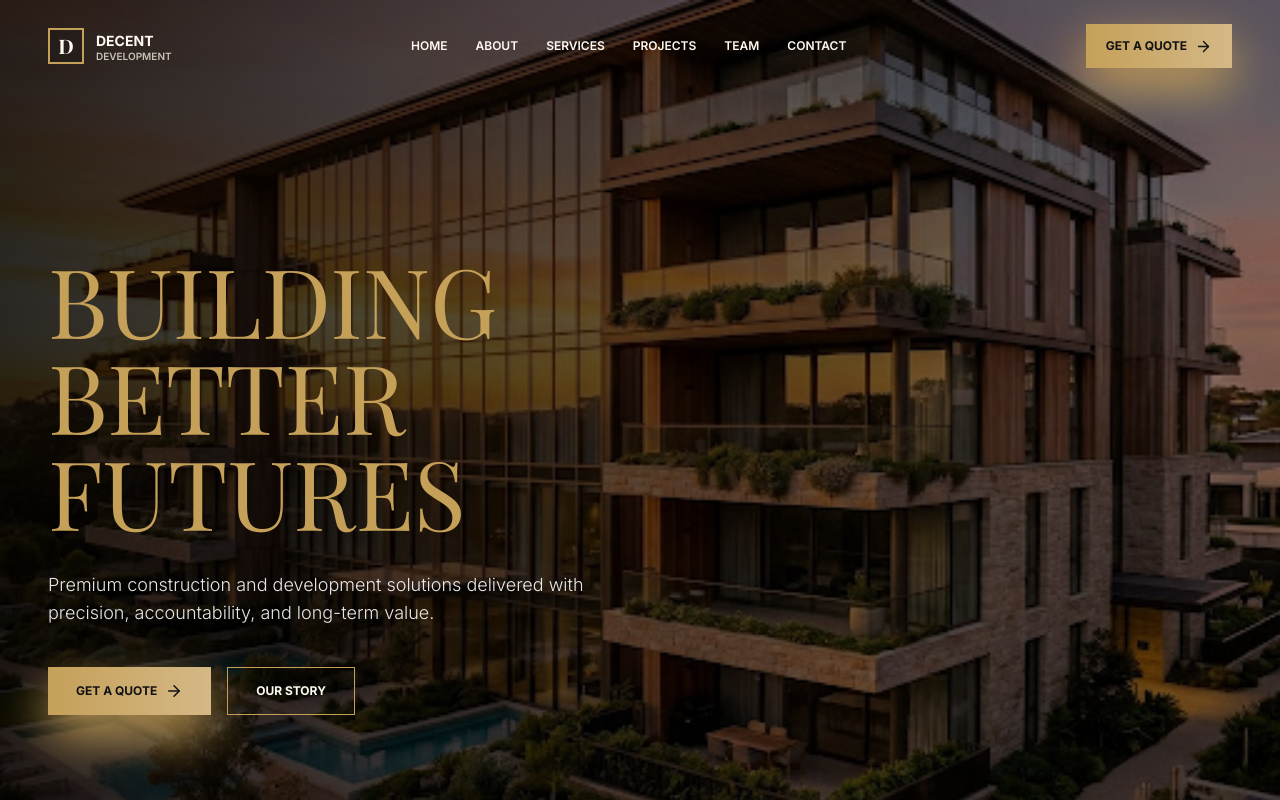
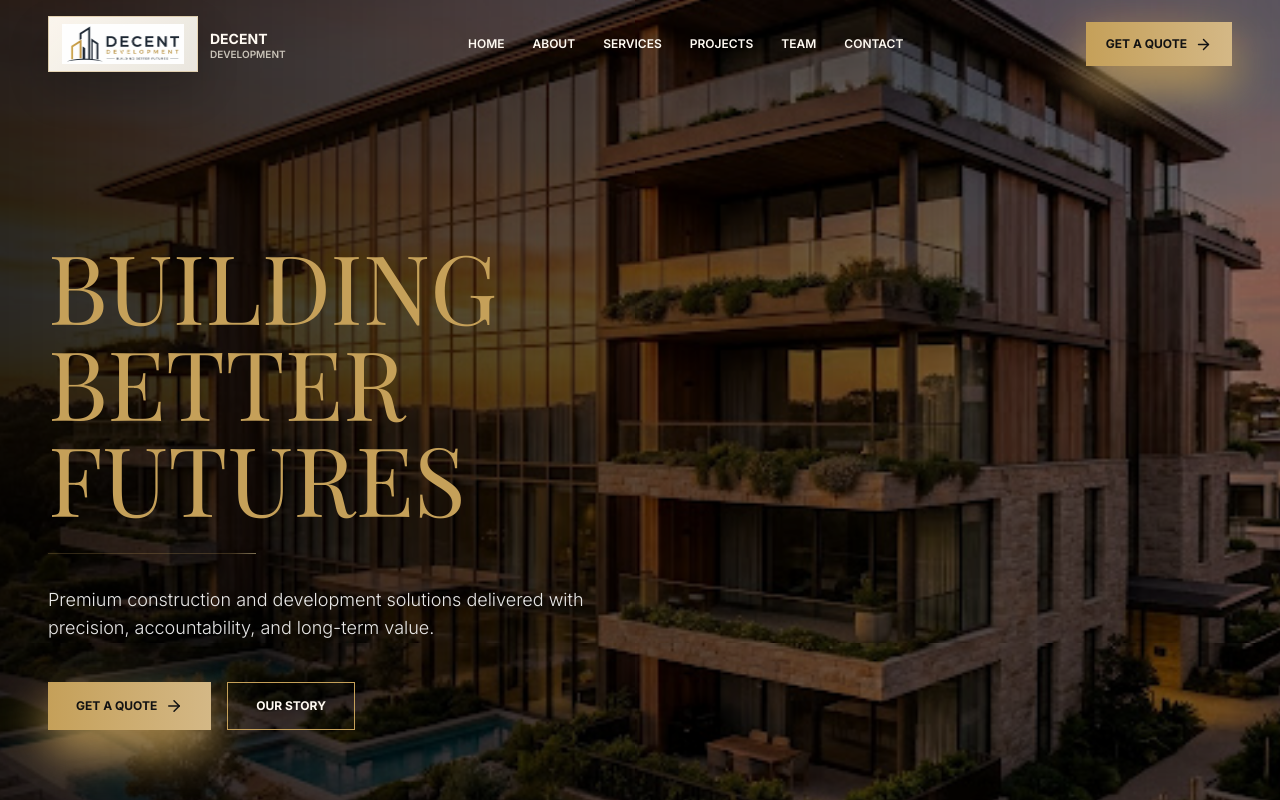
Before and after one commit to abubakerasif202/decent-development, a React (Vite) app: page / in a window 1280 px wide. Shown: the top 800 px of the page. Built offline with nearby package versions, Linux system fonts and the light colour scheme.

Commit message:
Add premium animations and logo integration

```diff
--- a/src/App.jsx
+++ b/src/App.jsx
@@ -35,7 +35,7 @@ function App() {
   return (
     <>
       <IntroAnimation logo={assets.logo} />
-      <Header company={company} />
+      <Header company={company} logo={assets.logo} />
       <main>
         <Hero company={company} />
         <About />
@@ -44,7 +44,7 @@ function App() {
         <Team assets={assets.team} />
         <Contact company={company} />
       </main>
-      <Footer company={company} />
+      <Footer company={company} logo={assets.logo} />
     </>
   )
 }
--- a/src/components/About.jsx
+++ b/src/components/About.jsx
@@ -7,7 +7,7 @@ export default function About() {
     <section id="about" className="bg-porcelain py-16 text-ink sm:py-20" aria-labelledby="about-title">
       <div className="section-shell grid gap-12 lg:grid-cols-[0.95fr_1.05fr] lg:items-start">
         <motion.div
-          initial={reducedMotion ? false : { opacity: 1, y: 24 }}
+          initial={reducedMotion ? false : { opacity: 0, y: 24 }}
           whileInView={reducedMotion ? undefined : { opacity: 1, y: 0 }}
           viewport={{ once: true, amount: 0.35 }}
           transition={{ duration: 0.55, ease: 'easeOut' }}
@@ -20,7 +20,7 @@ export default function About() {
         </motion.div>
 
         <motion.div
-          initial={reducedMotion ? false : { opacity: 1, y: 24 }}
+          initial={reducedMotion ? false : { opacity: 0, y: 24 }}
           whileInView={reducedMotion ? undefined : { opacity: 1, y: 0 }}
           viewport={{ once: true, amount: 0.35 }}
           transition={{ duration: 0.55, delay: 0.08, ease: 'easeOut' }}
--- a/src/components/Contact.jsx
+++ b/src/components/Contact.jsx
@@ -32,7 +32,7 @@ export default function Contact({ company }) {
     <section id="contact" className="bg-ink py-20 text-ivory sm:py-24" aria-labelledby="contact-title">
       <div className="section-shell grid gap-12 lg:grid-cols-[0.9fr_1.1fr] lg:items-start">
         <motion.div
-          initial={reducedMotion ? false : { opacity: 1, y: 24 }}
+          initial={reducedMotion ? false : { opacity: 0, y: 24 }}
           whileInView={reducedMotion ? undefined : { opacity: 1, y: 0 }}
           viewport={{ once: true, amount: 0.35 }}
           transition={{ duration: 0.55, ease: 'easeOut' }}
@@ -80,7 +80,7 @@ export default function Contact({ company }) {
 
         <motion.div
           className="pt-2"
-          initial={reducedMotion ? false : { opacity: 1, y: 24 }}
+          initial={reducedMotion ? false : { opacity: 0, y: 24 }}
           whileInView={reducedMotion ? undefined : { opacity: 1, y: 0 }}
           viewport={{ once: true, amount: 0.35 }}
           transition={{ duration: 0.55, delay: 0.08, ease: 'easeOut' }}
--- a/src/components/Footer.jsx
+++ b/src/components/Footer.jsx
@@ -1,3 +1,5 @@
+import { motion, useReducedMotion } from 'framer-motion'
+
 const quickLinks = [
   ['Home', '#home'],
   ['About', '#about'],
@@ -13,30 +15,43 @@ const serviceLinks = [
   ['Consulting', '#services'],
 ]
 
-function BrandMark({ company }) {
+function BrandMark({ company, logo }) {
   return (
-    <span className="flex items-center gap-3">
-      <span className="grid h-8 w-8 place-items-center border border-gold font-display text-lg font-bold text-ivory">
-        D
+    <span className="flex items-center gap-4">
+      <span className="logo-frame h-14 w-[150px]">
+        <img
+          src={logo}
+          alt="DECENT Development logo"
+          className="h-full w-full object-contain"
+          decoding="async"
+          loading="lazy"
+        />
       </span>
       <span className="leading-none">
         <span className="block text-sm font-bold uppercase text-ivory">DECENT</span>
-        <span className="block text-[8px] font-semibold uppercase text-smoke">Development</span>
+        <span className="block text-[10px] font-semibold uppercase text-smoke">Development</span>
       </span>
       <span className="sr-only">{company.name}</span>
     </span>
   )
 }
 
-export default function Footer({ company }) {
+export default function Footer({ company, logo }) {
+  const reducedMotion = useReducedMotion()
   const year = new Date().getFullYear()
 
   return (
-    <footer className="bg-ink text-ivory">
+    <motion.footer
+      className="bg-ink text-ivory"
+      initial={reducedMotion ? false : { opacity: 0, y: 20 }}
+      whileInView={reducedMotion ? undefined : { opacity: 1, y: 0 }}
+      viewport={{ once: true, amount: 0.2 }}
+      transition={{ duration: 0.6, ease: 'easeOut' }}
+    >
       <div className="section-shell border-t border-graphite py-12">
         <div className="grid gap-10 md:grid-cols-[1fr_0.7fr_0.7fr_0.9fr] md:items-start">
           <div>
-            <BrandMark company={company} />
+            <BrandMark company={company} logo={logo} />
           </div>
 
           <div>
@@ -93,6 +108,6 @@ export default function Footer({ company }) {
       <div className="pb-8 text-center text-[10px] uppercase text-stone">
         &copy; {year} {company.name}. All rights reserved.
       </div>
-    </footer>
+    </motion.footer>
   )
 }
--- a/src/components/Header.jsx
+++ b/src/components/Header.jsx
@@ -11,13 +11,18 @@ const navItems = [
   ['Contact', '#contact'],
 ]
 
-function BrandMark({ company }) {
+function BrandMark({ company, logo }) {
   return (
     <span className="flex items-center gap-3">
-      <span className="grid h-9 w-9 place-items-center border-2 border-gold bg-ink/25 font-display text-xl font-bold text-ivory">
-        D
+      <span className="logo-frame h-12 w-[118px] sm:h-14 sm:w-[150px]">
+        <img
+          src={logo}
+          alt="DECENT Development logo"
+          className="h-full w-full object-contain"
+          decoding="async"
+        />
       </span>
-      <span className="leading-none">
+      <span className="hidden leading-none sm:block">
         <span className="block text-sm font-bold uppercase text-ivory">DECENT</span>
         <span className="block text-[10px] font-semibold uppercase text-smoke">Development</span>
       </span>
@@ -26,9 +31,18 @@ function BrandMark({ company }) {
   )
 }
 
-export default function Header({ company }) {
+export default function Header({ company, logo }) {
   const [open, setOpen] = useState(false)
+  const [scrolled, setScrolled] = useState(false)
   const reducedMotion = useReducedMotion()
+
+  useEffect(() => {
+    const updateScrolled = () => setScrolled(window.scrollY > 24)
+
+    updateScrolled()
+    window.addEventListener('scroll', updateScrolled, { passive: true })
+    return () => window.removeEventListener('scroll', updateScrolled)
+  }, [])
 
   useEffect(() => {
     const closeOnWideScreen = () => {
@@ -48,11 +62,21 @@ export default function Header({ company }) {
   }, [open])
 
   return (
-    <header className="absolute left-0 top-0 z-50 w-full bg-transparent px-0 py-4 sm:py-6">
+    <motion.header
+      className="fixed left-0 top-0 z-50 w-full px-0 py-3 transition-shadow duration-300 sm:py-4"
+      initial={false}
+      animate={{
+        backgroundColor: scrolled || open ? 'rgba(18, 18, 18, 0.9)' : 'rgba(18, 18, 18, 0)',
+        backdropFilter: scrolled || open ? 'blur(18px)' : 'blur(0px)',
+        borderBottomColor: scrolled || open ? 'rgba(197, 160, 89, 0.18)' : 'rgba(197, 160, 89, 0)',
+      }}
+      transition={{ duration: reducedMotion ? 0.01 : 0.28, ease: 'easeOut' }}
+      style={{ borderBottomWidth: 1, borderBottomStyle: 'solid' }}
+    >
       <div className="section-shell">
         <div className="flex items-center justify-between gap-4">
           <a href="#home" className="focus-ring rounded-sm" aria-label={`${company.name} home`}>
-            <BrandMark company={company} />
+            <BrandMark company={company} logo={logo} />
           </a>
 
           <nav className="hidden items-center gap-7 md:flex" aria-label="Primary navigation">
@@ -60,7 +84,7 @@ export default function Header({ company }) {
               <a
                 key={label}
                 href={href}
-                className="focus-ring rounded-sm text-xs font-semibold uppercase text-ivory transition-colors duration-200 hover:text-gold"
+                className="nav-link focus-ring rounded-sm text-xs font-semibold uppercase text-ivory transition-colors duration-200 hover:text-gold"
               >
                 {label}
               </a>
@@ -103,7 +127,7 @@ export default function Header({ company }) {
               transition={{ duration: reducedMotion ? 0.01 : 0.28, ease: 'easeOut' }}
             >
               <div className="flex items-center justify-between gap-4">
-                <BrandMark company={company} />
+                <BrandMark company={company} logo={logo} />
                 <button
                   type="button"
                   className="focus-ring inline-flex min-h-11 min-w-11 items-center justify-center border border-gold/25 text-ivory"
@@ -145,6 +169,6 @@ export default function Header({ company }) {
           ) : null}
         </AnimatePresence>
       </div>
-    </header>
+    </motion.header>
   )
 }
--- a/src/components/Hero.jsx
+++ b/src/components/Hero.jsx
@@ -10,7 +10,7 @@ export default function Hero({ company }) {
       <img
         src={heroBuilding}
         alt="Luxury residential development at sunset"
-        className="absolute inset-0 h-full w-full object-cover"
+        className="hero-cinematic absolute inset-0 h-full w-full object-cover"
         decoding="async"
         fetchPriority="high"
       />
@@ -18,28 +18,43 @@ export default function Hero({ company }) {
       <div className="absolute inset-y-0 left-0 w-full bg-gradient-to-r from-black/70 via-black/30 to-transparent" />
 
       <div className="section-shell relative z-10 pt-24">
-        <motion.div
-          initial={reducedMotion ? false : { opacity: 0, y: 28 }}
-          animate={reducedMotion ? undefined : { opacity: 1, y: 0 }}
-          transition={{ duration: 0.7, ease: 'easeOut' }}
-          className="max-w-3xl"
-        >
-          <h1
+        <div className="max-w-3xl">
+          <motion.h1
             id="hero-title"
             className="font-display text-6xl font-normal uppercase leading-[0.95] text-gold sm:text-7xl lg:text-8xl"
+            initial={reducedMotion ? false : { opacity: 0, y: 32 }}
+            animate={reducedMotion ? undefined : { opacity: 1, y: 0 }}
+            transition={{ duration: 0.75, ease: 'easeOut' }}
           >
             Building
             <br />
             Better
             <br />
             Futures
-          </h1>
-          <p className="mt-8 max-w-xl text-base font-light leading-7 text-white/90 sm:text-lg">
+          </motion.h1>
+          <motion.div
+            className="gold-divider mt-7 w-52"
+            initial={reducedMotion ? false : { opacity: 0, scaleX: 0 }}
+            animate={reducedMotion ? undefined : { opacity: 1, scaleX: 1 }}
+            transition={{ delay: 0.25, duration: 0.72, ease: [0.22, 1, 0.36, 1] }}
+            style={{ transformOrigin: 'left' }}
+          />
+          <motion.p
+            className="mt-8 max-w-xl text-base font-light leading-7 text-white/90 sm:text-lg"
+            initial={reducedMotion ? false : { opacity: 0, y: 24 }}
+            animate={reducedMotion ? undefined : { opacity: 1, y: 0 }}
+            transition={{ delay: 0.18, duration: 0.68, ease: 'easeOut' }}
+          >
             Premium construction and development solutions delivered with precision,
             accountability, and long-term value.
-          </p>
+          </motion.p>
 
-          <div className="mt-10 flex flex-col gap-4 sm:flex-row">
+          <motion.div
+            className="mt-10 flex flex-col gap-4 sm:flex-row"
+            initial={reducedMotion ? false : { opacity: 0, y: 20 }}
+            animate={reducedMotion ? undefined : { opacity: 1, y: 0 }}
+            transition={{ delay: 0.34, duration: 0.62, ease: 'easeOut' }}
+          >
             <a
               href="#contact"
               className="focus-ring gold-gradient-btn inline-flex min-h-12 items-center justify-center gap-2 px-7 py-3 text-xs font-bold uppercase"
@@ -53,8 +68,8 @@ export default function Hero({ company }) {
             >
               Our Story
             </a>
-          </div>
-        </motion.div>
+          </motion.div>
+        </div>
       </div>
       <div className="absolute bottom-10 right-5 hidden text-[10px] uppercase text-white/55 sm:right-12 md:block">
         North Sydney construction and development
--- a/src/components/Projects.jsx
+++ b/src/components/Projects.jsx
@@ -36,7 +36,7 @@ export default function Projects() {
       <div className="section-shell">
         <motion.div
           className="mx-auto max-w-3xl text-center"
-          initial={reducedMotion ? false : { opacity: 1, y: 24 }}
+          initial={reducedMotion ? false : { opacity: 0, y: 24 }}
           whileInView={reducedMotion ? undefined : { opacity: 1, y: 0 }}
           viewport={{ once: true, amount: 0.35 }}
           transition={{ duration: 0.55, ease: 'easeOut' }}
@@ -53,7 +53,7 @@ export default function Projects() {
             <motion.article
               key={title}
               className="group"
-              initial={reducedMotion ? false : { opacity: 1, y: 24 }}
+              initial={reducedMotion ? false : { opacity: 0, y: 24 }}
               whileInView={reducedMotion ? undefined : { opacity: 1, y: 0 }}
               viewport={{ once: true, amount: 0.25 }}
               transition={{ duration: 0.5, delay: reducedMotion ? 0 : index * 0.05, ease: 'easeOut' }}
@@ -62,7 +62,7 @@ export default function Projects() {
                 <img
                   src={image}
                   alt={`${title} example`}
-                  className="h-full w-full object-cover transition duration-500 group-hover:scale-105"
+                  className="h-full w-full object-cover transition duration-700 group-hover:scale-110"
                   loading="eager"
                   decoding="async"
                 />
--- a/src/components/Services.jsx
+++ b/src/components/Services.jsx
@@ -57,7 +57,7 @@ export default function Services() {
       <div className="section-shell flex flex-col gap-12 lg:flex-row">
         <motion.div
           className="lg:w-2/5 lg:pr-10"
-          initial={reducedMotion ? false : { opacity: 1, y: 24 }}
+          initial={reducedMotion ? false : { opacity: 0, y: 24 }}
           whileInView={reducedMotion ? undefined : { opacity: 1, y: 0 }}
           viewport={{ once: true, amount: 0.35 }}
           transition={{ duration: 0.55, ease: 'easeOut' }}
@@ -80,10 +80,11 @@ export default function Services() {
             <motion.article
               key={title}
               className="group flex min-h-52 flex-col items-center justify-center border border-graphite bg-charcoal p-6 text-center transition duration-300 hover:border-gold hover:shadow-[inset_0_0_24px_rgba(197,160,89,0.12)]"
-              initial={reducedMotion ? false : { opacity: 1, y: 22 }}
+              initial={reducedMotion ? false : { opacity: 0, y: 22 }}
               whileInView={reducedMotion ? undefined : { opacity: 1, y: 0 }}
               viewport={{ once: true, amount: 0.25 }}
               transition={{ duration: 0.48, delay: reducedMotion ? 0 : index * 0.04, ease: 'easeOut' }}
+              whileHover={reducedMotion ? undefined : { y: -6 }}
             >
               <div className="mb-6 inline-flex h-12 w-12 items-center justify-center border border-gold/50 bg-ink text-gold transition-colors duration-200 group-hover:bg-gold group-hover:text-ink">
                 <Icon size={24} aria-hidden="true" />
--- a/src/index.css
+++ b/src/index.css
@@ -93,6 +93,41 @@
     @apply -translate-y-0.5 bg-gold/10 text-gold;
   }
 
+  .logo-frame {
+    display: inline-flex;
+    align-items: center;
+    justify-content: center;
+    overflow: hidden;
+    border: 1px solid rgba(197, 160, 89, 0.38);
+    background:
+      linear-gradient(135deg, rgba(255, 250, 242, 0.98), rgba(245, 242, 234, 0.94));
+    padding: 0.45rem 0.65rem;
+    box-shadow: 0 18px 42px rgba(0, 0, 0, 0.2);
+  }
+
+  .nav-link {
+    position: relative;
+  }
+
+  .nav-link::after {
+    position: absolute;
+    right: 0;
+    bottom: -0.45rem;
+    left: 0;
+    height: 1px;
+    content: '';
+    background: linear-gradient(90deg, transparent, #d4b886, transparent);
+    opacity: 0;
+    transform: scaleX(0);
+    transition: opacity 180ms ease, transform 220ms ease;
+  }
+
+  .nav-link:hover::after,
+  .nav-link:focus-visible::after {
+    opacity: 1;
+    transform: scaleX(1);
+  }
+
   .gold-divider {
     position: relative;
     height: 1px;
@@ -132,6 +167,11 @@
   }
 }
 
+.hero-cinematic {
+  transform-origin: center;
+  animation: hero-cinematic-drift 18s ease-in-out infinite alternate;
+}
+
 @keyframes gold-line-sweep {
   0% {
     transform: translateX(-100%);
@@ -142,3 +182,19 @@
     transform: translateX(100%);
   }
 }
+
+@keyframes hero-cinematic-drift {
+  from {
+    transform: scale(1.02) translate3d(-0.6%, 0, 0);
+  }
+
+  to {
+    transform: scale(1.09) translate3d(0.8%, -0.8%, 0);
+  }
+}
+
+@media (prefers-reduced-motion: reduce) {
+  .hero-cinematic {
+    animation: none;
+  }
+}
```
Also changed, not shown: src/components/IntroAnimation.jsx (+21 -6 lines), src/components/Team.jsx (+4 -3 lines).
